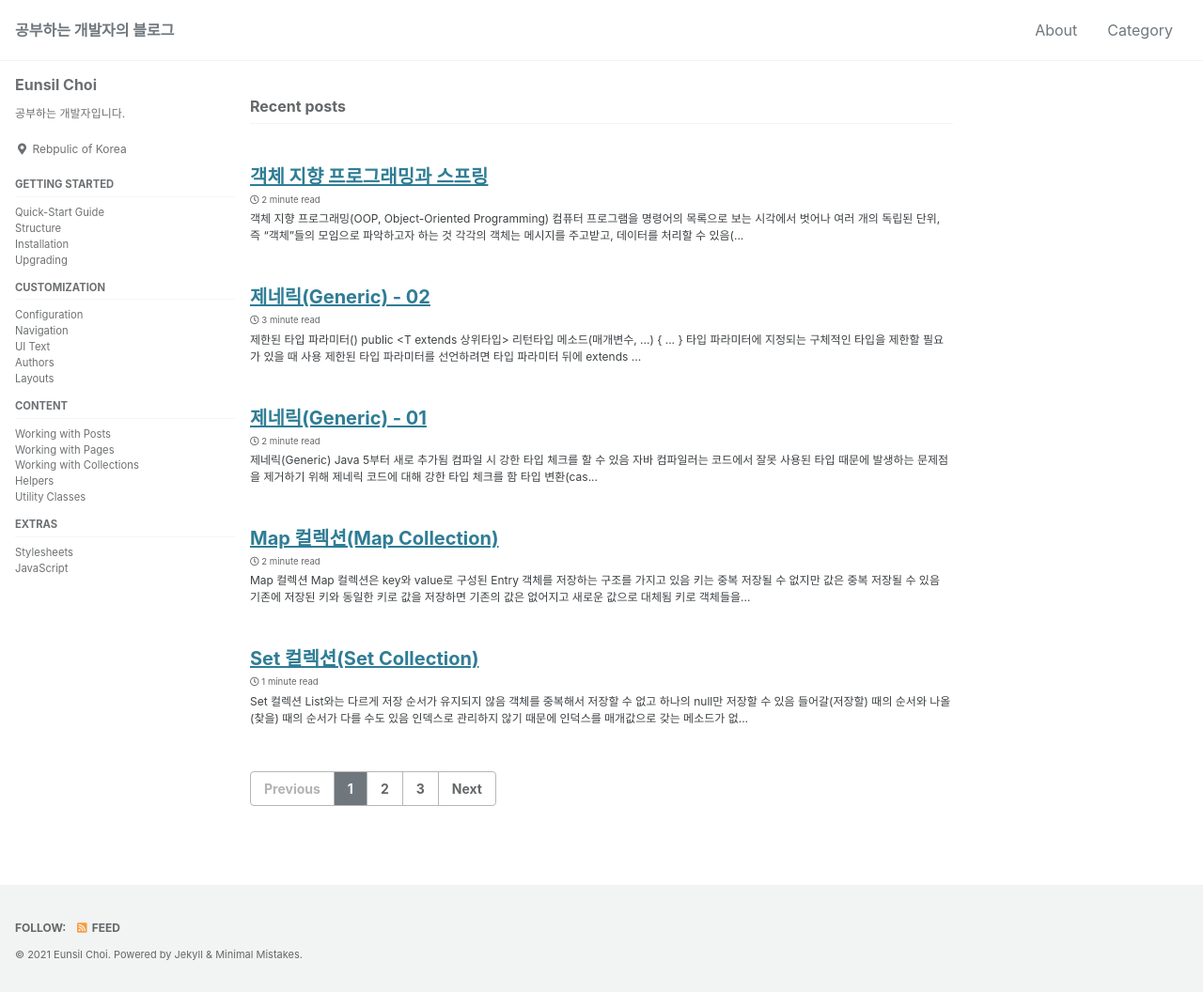
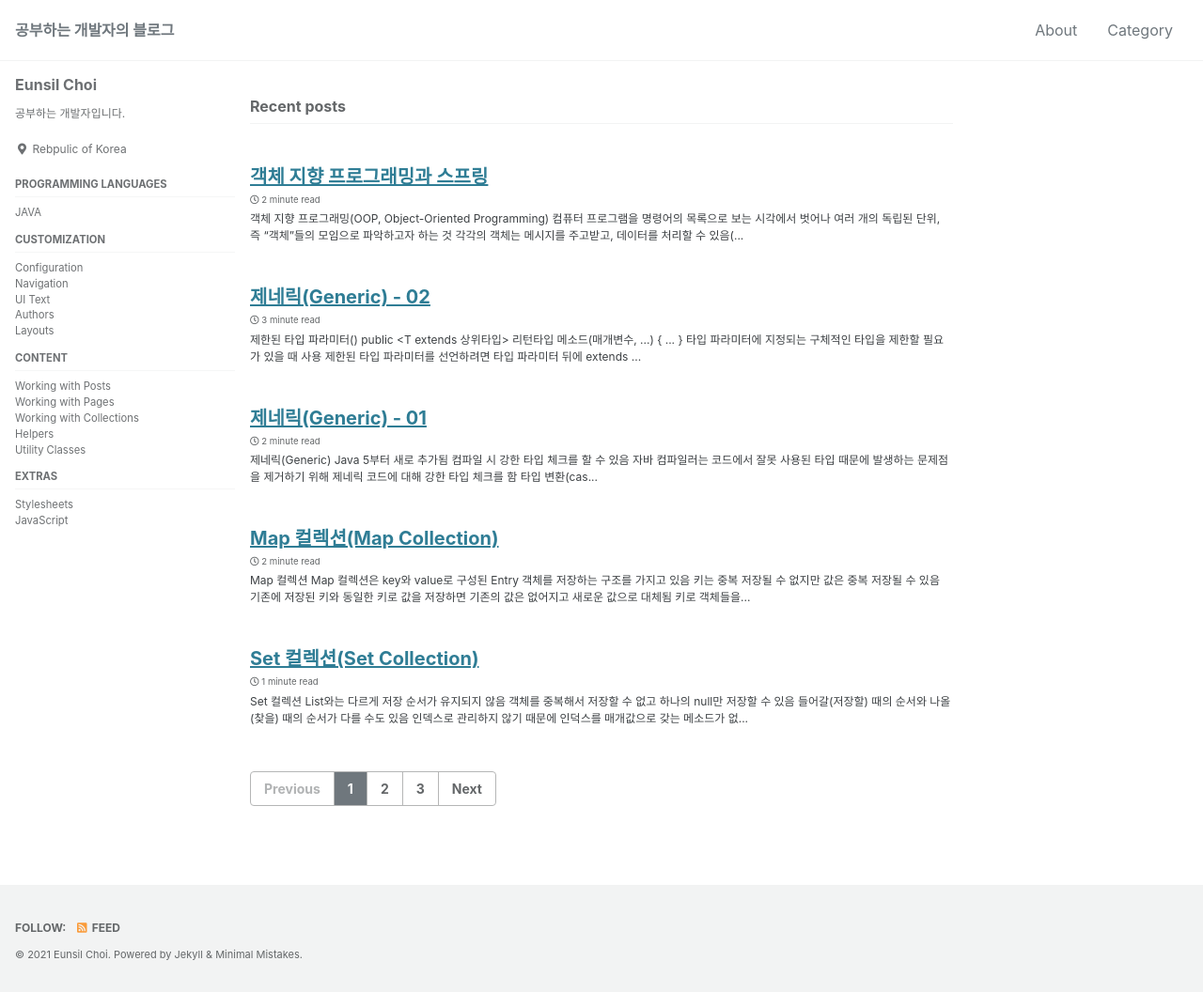
Before and after one commit to EunsilChoi92/EunsilChoi92.github.io, a Jekyll site: the page built from index.html, in a window 1280 px wide and 1056 px high. Shown: the whole window at 94% size. Built offline with Jekyll 4.4.1, drawn with Linux system fonts in a browser that asks for light colours; cached includes are drawn as plain includes; the list of posts is cut into pages by our own code.

Commit message:
사이드바 자바 카테고리 수정

```diff
--- a/_data/navigation.yml
+++ b/_data/navigation.yml
@@ -11,18 +11,17 @@ main:
   # - title: "Sitemap"
   #   url: /sitemap/
 
-# test
 docs:
-  - title: Getting Started
+  - title: Programming Languages
     children:
-      - title: "Quick-Start Guide"
-        url: /docs/quick-start-guide/
-      - title: "Structure"
-        url: /docs/structure/
-      - title: "Installation"
-        url: /docs/installation/
-      - title: "Upgrading"
-        url: /docs/upgrading/
+      - title: "JAVA"
+        url: /categories/java/
+      #- title: "Structure"
+      #  url: /docs/structure/
+      #- title: "Installation"
+      #  url: /docs/installation/
+      #- title: "Upgrading"
+      #  url: /docs/upgrading/
 
   - title: Customization
     children:
```
